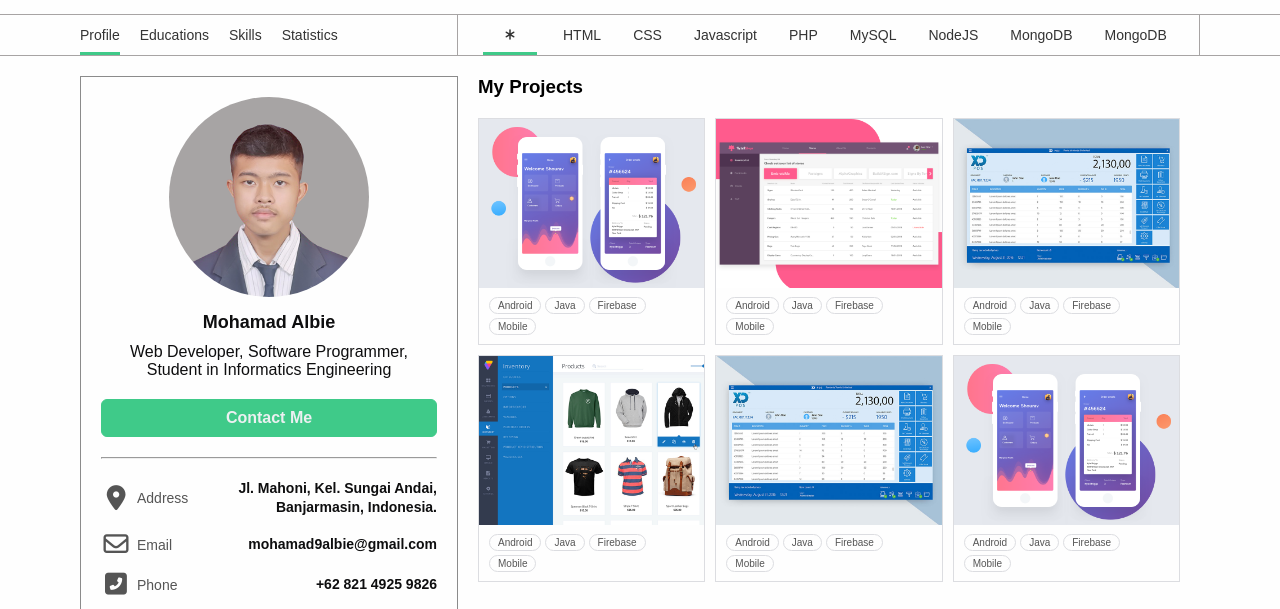
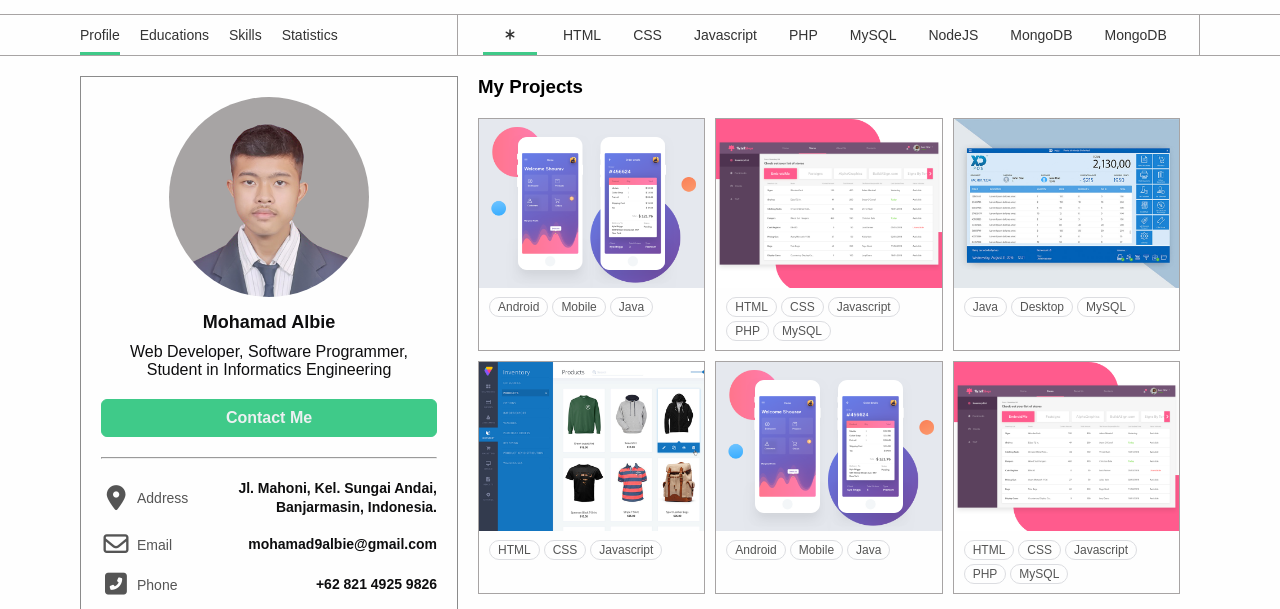
Before and after one commit to alHasandev/My-Portofolio, a plain HTML site: page index.html in a window 1280 px wide. Shown: the part 58-667 px from the top of the page. Drawn offline with Linux system fonts and the light colour scheme.

Commit message:
adding dummy data for dynamic generate projects list

```diff
--- /dev/null
+++ b/assets/js/data.js
@@ -0,0 +1,88 @@
+// create dummy data
+
+// projects
+const projects = [{
+    title: 'E-Commerce App',
+    link: 'http://localhost/#android',
+    tag: [
+      'Android', 'Mobile', 'Java'
+    ],
+    img: './assets/images/projects/E-commerce-admin-panel.png'
+  },
+  {
+    title: 'Dashboard Retail Shopz Web',
+    link: 'http://localhost',
+    tag: [
+      'HTML', 'CSS', 'Javascript', 'PHP', 'MySQL'
+    ],
+    img: './assets/images/projects/RetailShopz-Dashboard.png'
+  },
+  {
+    title: 'Desktop App Pos',
+    link: 'http://localhost',
+    tag: [
+      'Java', 'Desktop', 'MySQL'
+    ],
+    img: './assets/images/projects/pos.jpg'
+  },
+  {
+    title: 'Super Admin Design Template',
+    link: 'http://localhost',
+    tag: [
+      'HTML', 'CSS', 'Javascript'
+    ],
+    img: './assets/images/projects/super-admin-design.png'
+  },
+  {
+    title: 'E-Commerce App',
+    link: 'http://localhost/#android',
+    tag: [
+      'Android', 'Mobile', 'Java'
+    ],
+    img: './assets/images/projects/E-commerce-admin-panel.png'
+  },
+  {
+    title: 'Dashboard Retail Shopz Web',
+    link: 'http://localhost',
+    tag: [
+      'HTML', 'CSS', 'Javascript', 'PHP', 'MySQL'
+    ],
+    img: './assets/images/projects/RetailShopz-Dashboard.png'
+  }
+];
+
+// function / create Project Object
+function Project(items) {
+  this.items = items;
+}
+
+Project.prototype.getBy = function ({
+  search,
+  value
+}) {
+  this.items = this.items.filter(item => item[search].toLowerCase().includes(value.toLowerCase()));
+
+  return this;
+}
+
+Project.prototype.getByArray = function ({
+  search,
+  array
+}) {
+  this.items = this.items.filter(item => array.some(tag => item[search].includes(tag)));
+  return this;
+}
+
+let allProjects = new Project(projects);
+
+let ecommerceApp = new Project(projects).getBy({
+  search: 'title',
+  value: 'E-Commerce App'
+});
+
+let Javascript = new Project(projects).getByArray({
+  search: 'tag',
+  array: [
+    'HTML', 'CSS', 'Javascript'
+  ]
+});
--- /dev/null
+++ b/assets/js/htmltag.js
@@ -0,0 +1,26 @@
+function htmltag({
+  tag,
+  classNames,
+  attributes,
+  innerHtml
+}, closeTag = true) {
+
+  classNames = 'class="' + getStringOf(classNames) + '"';
+
+  let attrs = '';
+  if (attributes != undefined) {
+    for (let attr in attributes) {
+      // skip if property not belong to attibutes object / is from its prototype
+      if (!attributes.hasOwnProperty(attr)) continue;
+      // else
+      attrs += attr + '="' + attributes[attr] + '" ';
+    }
+  }
+  innerHtml = getStringOf(innerHtml);
+
+  return `<${tag} ${classNames} ${attrs}>${innerHtml}` + (closeTag ? `</${tag}>` : '');
+}
+
+function getStringOf(listItems) {
+  return listItems != undefined ? (Array.isArray(listItems) ? listItems.join(' ') : listItems) : '';
+}
--- /dev/null
+++ b/assets/js/render.js
@@ -0,0 +1,65 @@
+function renderHtml(parent, element) {
+  parent = parent || HTMLElement;
+  parent.innerHTML = element;
+}
+
+function createProjects(array) {
+  return array.map(item => projectCard(item.img, item.tag));
+}
+
+const image = function (src, classNames) {
+  return htmltag({
+    tag: 'img',
+    classNames: classNames,
+    attributes: {
+      src: src
+    }
+  }, false);
+}
+
+const tag = function (text) {
+  return htmltag({
+    tag: 'span',
+    classNames: 'tag',
+    innerHtml: text
+  });
+}
+
+const anchor = function (href, text) {
+  return htmltag({
+    tag: 'a',
+    attributes: {
+      href: href
+    },
+    innerHtml: text
+  });
+}
+
+const projectCard = function (imgSrc, tags) {
+  tags = tags.map(tag);
+
+  return htmltag({
+    tag: 'div',
+    classNames: ['project'],
+    innerHtml: [
+      htmltag({
+        tag: 'div',
+        classNames: 'image',
+        innerHtml: anchor('#', image(imgSrc))
+      }),
+      htmltag({
+        tag: 'div',
+        classNames: 'desc',
+        innerHtml: tags
+      })
+    ]
+  });
+}
+
+// prepare HTMLElement References
+// const main = document.getElementById('main');
+const projectContainer = document.getElementById('project-container');
+
+renderHtml(projectContainer, getStringOf(createProjects(allProjects.items)));
+
+// console.log(createProjects(allProjects.items));
--- a/assets/js/route.js
+++ b/assets/js/route.js
@@ -1,11 +1,18 @@
 document.addEventListener('DOMContentLoaded', () => {
   onhashchange = (ev) => {
-    let n = 0;
+    // get new url after hashchange triggered
+    let url = ev.newURL;
+
+    // ev.preventDefault();
+
+    // console.log(getLastParam(location.hash));
+
+    if (getLastParam(url, 2) == '#tag') {
+      console.log(getLastParam(url, 1));
+    } else {
       let hash = location.hash;
-    let oldHash = ev.oldURL;
-    oldHash = oldHash.split('/');
-    oldHash = oldHash[oldHash.length - 1];
-    console.log(oldHash);
+      let oldHash = getLastParam(ev.oldURL, 1);
+      // console.log(oldHash);
 
       // set start
       let start = getHashNum(oldHash) + 1;
@@ -16,8 +23,10 @@ document.addEventListener('DOMContentLoaded', () => {
       console.log(end);
 
       cardsArrange(start, end);
-    // ev.preventDefault();
     }
+  }
+
+
 
   if (location.hash) {
     let hash = location.hash;
@@ -31,6 +40,23 @@ document.addEventListener('DOMContentLoaded', () => {
 });
 
 const allCards = document.querySelectorAll('.card');
+
+// function / hashChangeHandler
+function hashChangeHandler(hash, callback) {
+  if (location.hash == hash) {
+    callback(hash);
+  } else {
+    return false;
+  }
+}
+
+// function / get last url param
+function getLastParam(url, n) {
+  let lastParam = url.split('/');
+  lastParam = lastParam[lastParam.length - n];
+
+  return lastParam;
+}
 
 function getHashNum(hash) {
   switch (hash) {
--- a/assets/js/style.js
+++ b/assets/js/style.js
@@ -20,7 +20,7 @@ document.addEventListener('DOMContentLoaded', () => {
       document.getElementById('float').style.height = 'unset';
     }
 
-    console.log('scroll pos = ' + scrollPos);
+    // console.log('scroll pos = ' + scrollPos);
     // console.log('scroll num=' + scrollNum);
 
     //   if ((document.body.getBoundingClientRect()).top > scrollPos) {
--- a/assets/styles/style.css
+++ b/assets/styles/style.css
@@ -552,12 +552,12 @@ ul.stats-list li .stat-bar .stat-bar-value[data-id="11"] {
 
 .my-projects .projects-list .project {
   border: 1px solid;
-  border-color: var(--hint-of-pensive);
+  border-color: var(--grey-0);
 }
 
 .my-projects .projects-list .project .desc {
   padding: 5px 10px;
-  font-size: 10px;
+  font-size: 12px;
   color: var(--grey-3);
   display: flex;
   flex-wrap: wrap;
--- a/index.html
+++ b/index.html
@@ -45,11 +45,11 @@
           </li>
         </ul>
         <ul id="menu-projects">
-          <li><a href="#" class="nav-link active" id="all"><i class="fas fa-asterisk"></i></a></li>
-          <li><a href="#" class="nav-link">HTML</a></li>
-          <li><a href="#" class="nav-link">CSS</a></li>
-          <li><a href="#" class="nav-link">Javascript</a></li>
-          <li><a href="#" class="nav-link">PHP</a></li>
+          <li><a href="#tag/all" class="nav-link active" id="all"><i class="fas fa-asterisk"></i></a></li>
+          <li><a href="#tag/html" class="nav-link">HTML</a></li>
+          <li><a href="#tag/css" class="nav-link">CSS</a></li>
+          <li><a href="#tag/javascript" class="nav-link">Javascript</a></li>
+          <li><a href="#tag/php" class="nav-link">PHP</a></li>
           <li><a href="#" class="nav-link">MySQL</a></li>
           <li><a href="#" class="nav-link">NodeJS</a></li>
           <li><a href="#" class="nav-link">MongoDB</a></li>
@@ -309,8 +309,9 @@
         </section>
         <section class="my-projects">
           <h3>My Projects</h3>
-          <div class="projects-list">
-            <div class="project">
+          <div class="projects-list" id="project-container">
+
+            <!-- <div class="project">
               <div class="image">
                 <a href="#">
                   <img src="./assets/images/projects/E-commerce-admin-panel.png" title="Project ">
@@ -322,72 +323,10 @@
                 <span class="tag">Firebase</span>
                 <span class="tag">Mobile</span>
               </div>
-            </div>
-            <div class="project">
-              <div class="image">
-                <a href="#">
-                  <img src="./assets/images/projects/RetailShopz-Dashboard.png" title="Project ">
-                </a>
-              </div>
-              <div class="desc">
-                <span class="tag">Android</span>
-                <span class="tag">Java</span>
-                <span class="tag">Firebase</span>
-                <span class="tag">Mobile</span>
-              </div>
-            </div>
-            <div class="project">
-              <div class="image">
-                <a href="#">
-                  <img src="./assets/images/projects/pos.jpg" title="Project ">
-                </a>
-              </div>
-              <div class="desc">
-                <span class="tag">Android</span>
-                <span class="tag">Java</span>
-                <span class="tag">Firebase</span>
-                <span class="tag">Mobile</span>
-              </div>
-            </div>
-            <div class="project">
-              <div class="image">
-                <a href="#">
-                  <img src="./assets/images/projects/super-admin-design.png" title="Project ">
-                </a>
-              </div>
-              <div class="desc">
-                <span class="tag">Android</span>
-                <span class="tag">Java</span>
-                <span class="tag">Firebase</span>
-                <span class="tag">Mobile</span>
-              </div>
-            </div>
-            <div class="project">
-              <div class="image">
-                <a href="#">
-                  <img src="./assets/images/projects/pos.jpg" title="Project ">
-                </a>
-              </div>
-              <div class="desc">
-                <span class="tag">Android</span>
-                <span class="tag">Java</span>
-                <span class="tag">Firebase</span>
-                <span class="tag">Mobile</span>
-              </div>
-            </div>
-            <div class="project">
-              <div class="image">
-                <a href="#">
-                  <img src="./assets/images/projects/E-commerce-admin-panel.png" title="Project ">
-                </a>
-              </div>
-              <div class="desc">
-                <span class="tag">Android</span>
-                <span class="tag">Java</span>
-                <span class="tag">Firebase</span>
-                <span class="tag">Mobile</span>
-              </div>
-            </div>
+            </div> -->
+
+            <!-- this will filled with javascript -->
+
           </div>
         </section>
       </div>
@@ -397,8 +336,11 @@
 
   <!-- script & library javascript -->
   <script src="https://kit.fontawesome.com/0b05a63e95.js"></script>
+  <script src="./assets/js/htmltag.js"></script>
+  <script src="./assets/js/data.js"></script>
   <script src="./assets/js/style.js"></script>
   <script src="./assets/js/route.js"></script>
+  <script src="./assets/js/render.js"></script>
 </body>
 
 </html>
```
Also changed, not shown: test-dummy.html (added, +22 -0 lines). Lines whose indentation alone changed are shown as unchanged.
